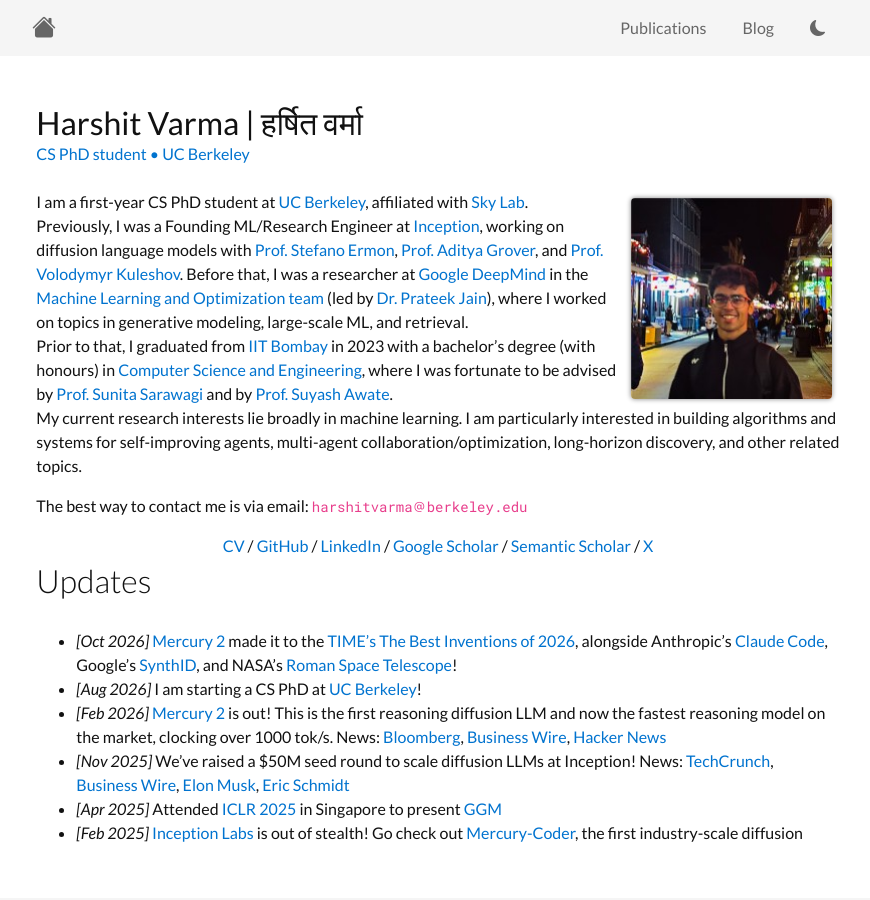
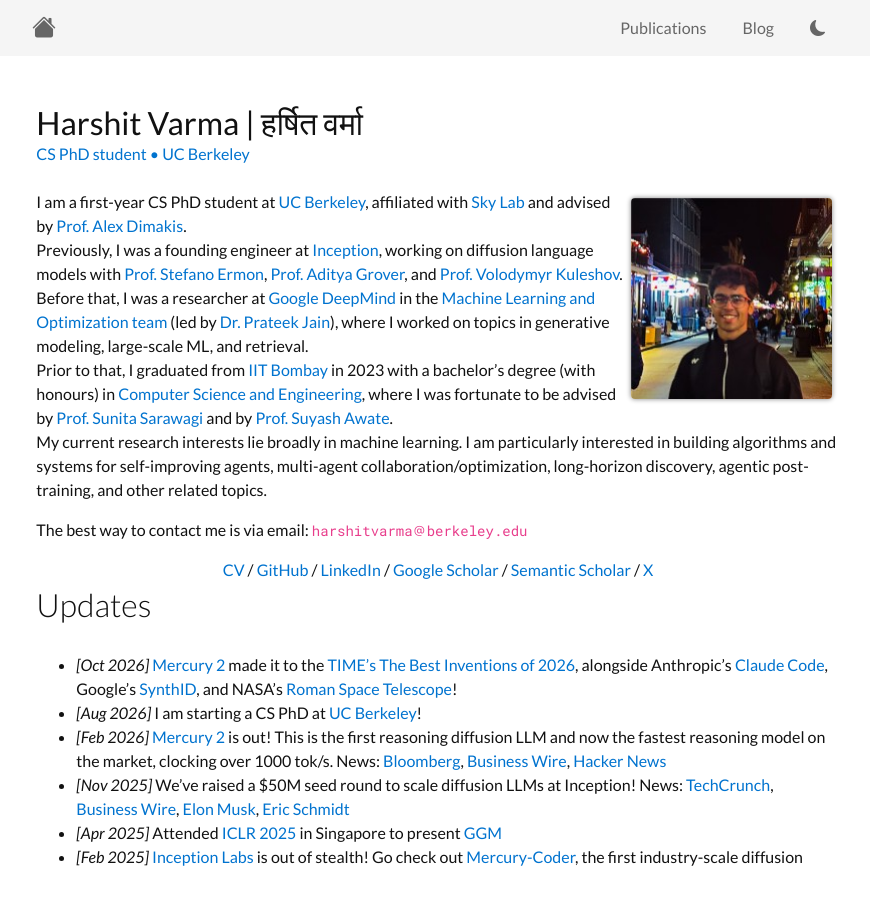
Before and after one commit to hrshtv/hrshtv.github.io, a Jekyll site: the page built from index.html, in a window 1280 px wide and 900 px high. Shown: the whole window, without its empty margins (202-1072 px from the left). Built offline with Jekyll 4.4.1, drawn with Linux system fonts in a browser that asks for light colours; nearby versions of some CDN libraries.

Commit message:
Update about_content.md

```diff
--- a/_includes/about_content.md
+++ b/_includes/about_content.md
@@ -1,7 +1,7 @@
-I am a first-year CS PhD student at [UC Berkeley](https://eecs.berkeley.edu/), affiliated with [Sky Lab](https://sky.cs.berkeley.edu).
-Previously, I was a Founding ML/Research Engineer at [Inception](https://www.inceptionlabs.ai/), working on diffusion language models with [Prof. Stefano Ermon](https://cs.stanford.edu/~ermon/), [Prof. Aditya Grover](https://aditya-grover.github.io/), and [Prof. Volodymyr Kuleshov](https://www.cs.cornell.edu/~kuleshov/).
+I am a first-year CS PhD student at [UC Berkeley](https://eecs.berkeley.edu/), affiliated with [Sky Lab](https://sky.cs.berkeley.edu) and advised by [Prof. Alex Dimakis](https://people.eecs.berkeley.edu/~alexdimakis/index.html).
+Previously, I was a founding engineer at [Inception](https://www.inceptionlabs.ai/), working on diffusion language models with [Prof. Stefano Ermon](https://cs.stanford.edu/~ermon/), [Prof. Aditya Grover](https://aditya-grover.github.io/), and [Prof. Volodymyr Kuleshov](https://www.cs.cornell.edu/~kuleshov/).
 Before that, I was a researcher at [Google DeepMind](https://deepmind.google/) in the [Machine Learning and Optimization team](https://research.google/teams/india-research-lab/) (led by [Dr. Prateek Jain](https://www.prateekjain.org/)), where I worked on topics in generative modeling, large-scale ML, and retrieval.
 Prior to that, I graduated from [IIT Bombay](http://www.iitb.ac.in/) in 2023 with a bachelor's degree (with honours) in [Computer Science and Engineering](https://www.cse.iitb.ac.in/), where I was fortunate to be advised by [Prof. Sunita Sarawagi](https://www.cse.iitb.ac.in/~sunita/) and by [Prof. Suyash Awate](https://www.cse.iitb.ac.in/~suyash/).
-My current research interests lie broadly in machine learning. I am particularly interested in building algorithms and systems for self-improving agents, multi-agent collaboration/optimization, long-horizon discovery, and other related topics.
+My current research interests lie broadly in machine learning. I am particularly interested in building algorithms and systems for self-improving agents, multi-agent collaboration/optimization, long-horizon discovery, agentic post-training, and other related topics.
 
 The best way to contact me is via email: <code>harshitvarma<i class="bi bi-at"></i>berkeley.edu</code>
```
